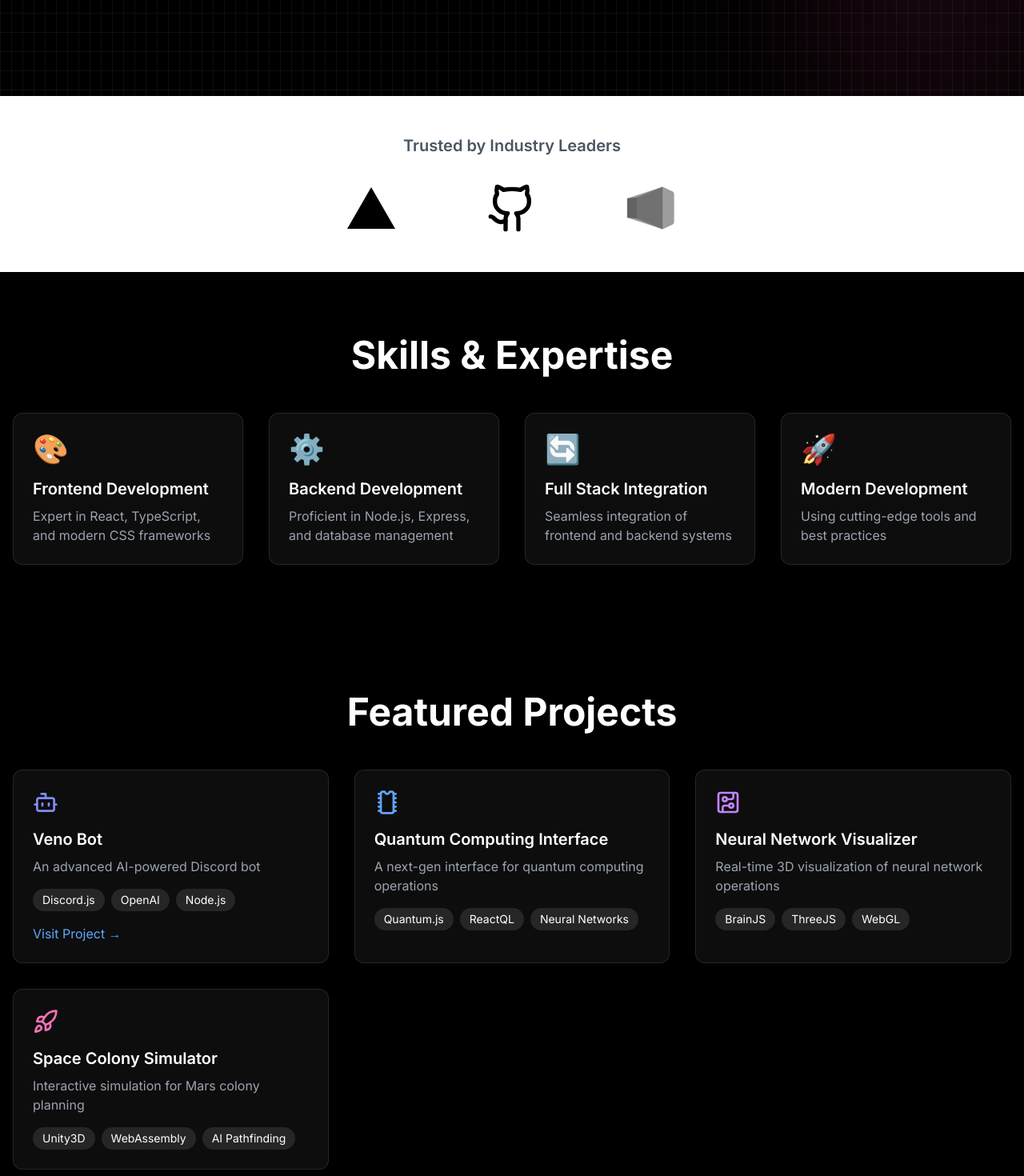
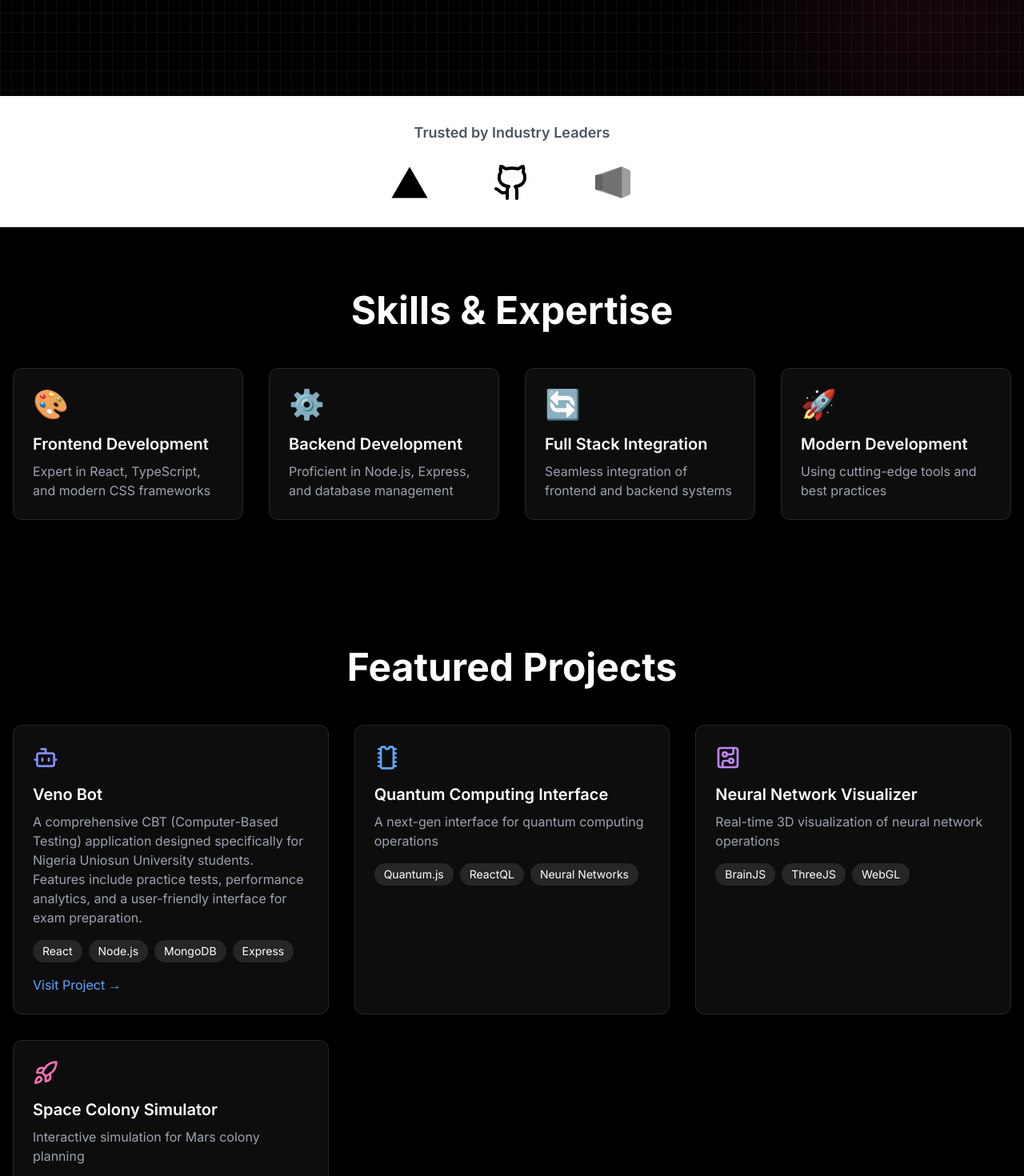
Before and after one commit to tolu4555/picture-perfect-project, a React (Vite) app: page / in a window 1280 px wide. Shown: the part 680-2150 px from the top of the page at 80% size. Built offline with nearby package versions, Linux system fonts and the light colour scheme.

Commit message:
Update slider size and transparency
- Adjusted the size of the slider to be smaller.
- Set the background of the slider to be transparent.
- Updated the project details for Veno Bot to specify it as a CBT app for Nigeria Uniosun University students.
[skip gpt_engineer]

```diff
--- a/src/components/CompanySlider.tsx
+++ b/src/components/CompanySlider.tsx
@@ -20,18 +20,18 @@ export const CompanySlider = () => {
   }, [companies.length]);
 
   return (
-    <section className="py-12 bg-white">
-      <div className="max-w-7xl mx-auto px-4">
-        <h3 className="text-xl font-semibold text-center mb-8 text-gray-600">Trusted by Industry Leaders</h3>
+    <section className="py-8 bg-transparent">
+      <div className="max-w-5xl mx-auto px-4">
+        <h3 className="text-lg font-semibold text-center mb-6 text-gray-600">Trusted by Industry Leaders</h3>
         <div className="relative overflow-hidden">
-          <div className="flex justify-center items-center gap-12">
+          <div className="flex justify-center items-center gap-8">
             {companies.map((company, index) => (
               <motion.div
                 key={index}
                 initial={{ opacity: 0, y: 20 }}
                 animate={{ opacity: 1, y: 0 }}
                 transition={{ delay: index * 0.2 }}
-                className="w-32 h-16 relative grayscale hover:grayscale-0 transition-all duration-300"
+                className="w-24 h-12 relative grayscale hover:grayscale-0 transition-all duration-300"
               >
                 <img
                   src={company.logo}
--- a/src/components/Portfolio.tsx
+++ b/src/components/Portfolio.tsx
@@ -5,9 +5,9 @@ export const Portfolio = () => {
   const projects = [
     {
       title: "Veno Bot",
-      description: "An advanced AI-powered Discord bot",
+      description: "A comprehensive CBT (Computer-Based Testing) application designed specifically for Nigeria Uniosun University students. Features include practice tests, performance analytics, and a user-friendly interface for exam preparation.",
       icon: <Bot className="h-8 w-8 text-indigo-400" />,
-      tech: ["Discord.js", "OpenAI", "Node.js"],
+      tech: ["React", "Node.js", "MongoDB", "Express"],
       link: "https://veno-bot.vercel.app",
     },
     {
```
